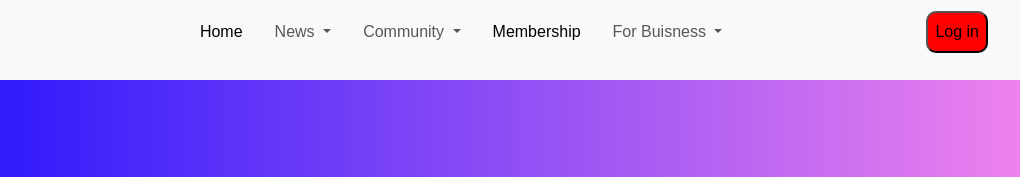
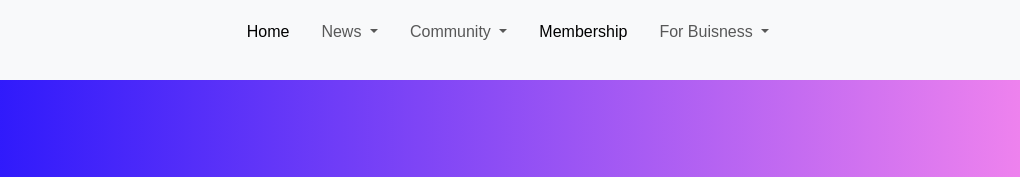
Before and after one commit to Heraald123/DeepLearning_bootstrap, a plain HTML site: page index.html in a window 1280 px wide. Shown: the top 177 px of the page, 260-1280 px from the left. Drawn offline with nearby package versions, Linux system fonts and the light colour scheme.

Commit message:
Describe your changes

```diff
--- a/index.html
+++ b/index.html
@@ -114,9 +114,7 @@
           </li>
         </ul>
 
-        <button class="Login">
-          Log in
-        </button>
+
 
       </div>
     </nav>
```
